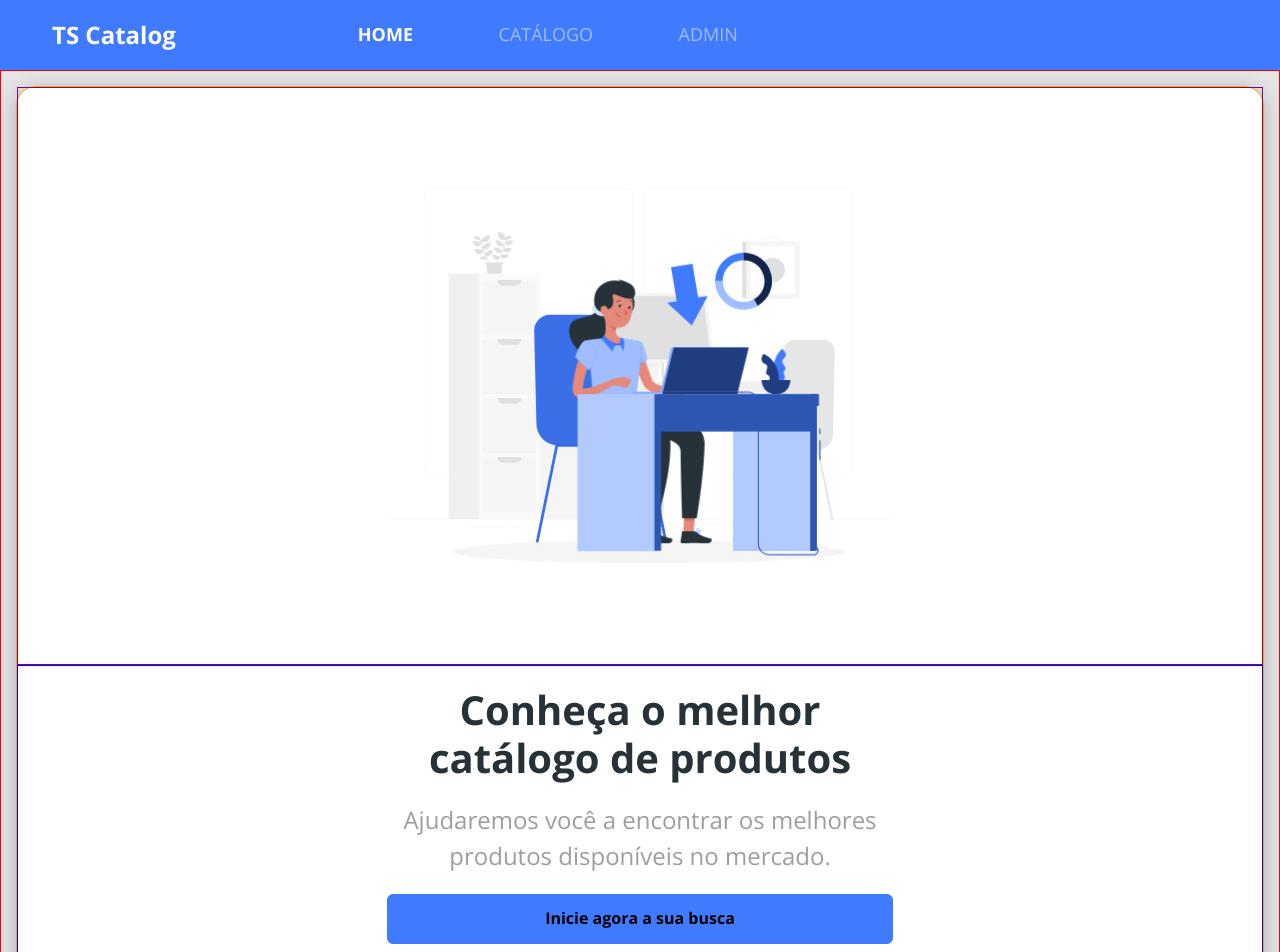
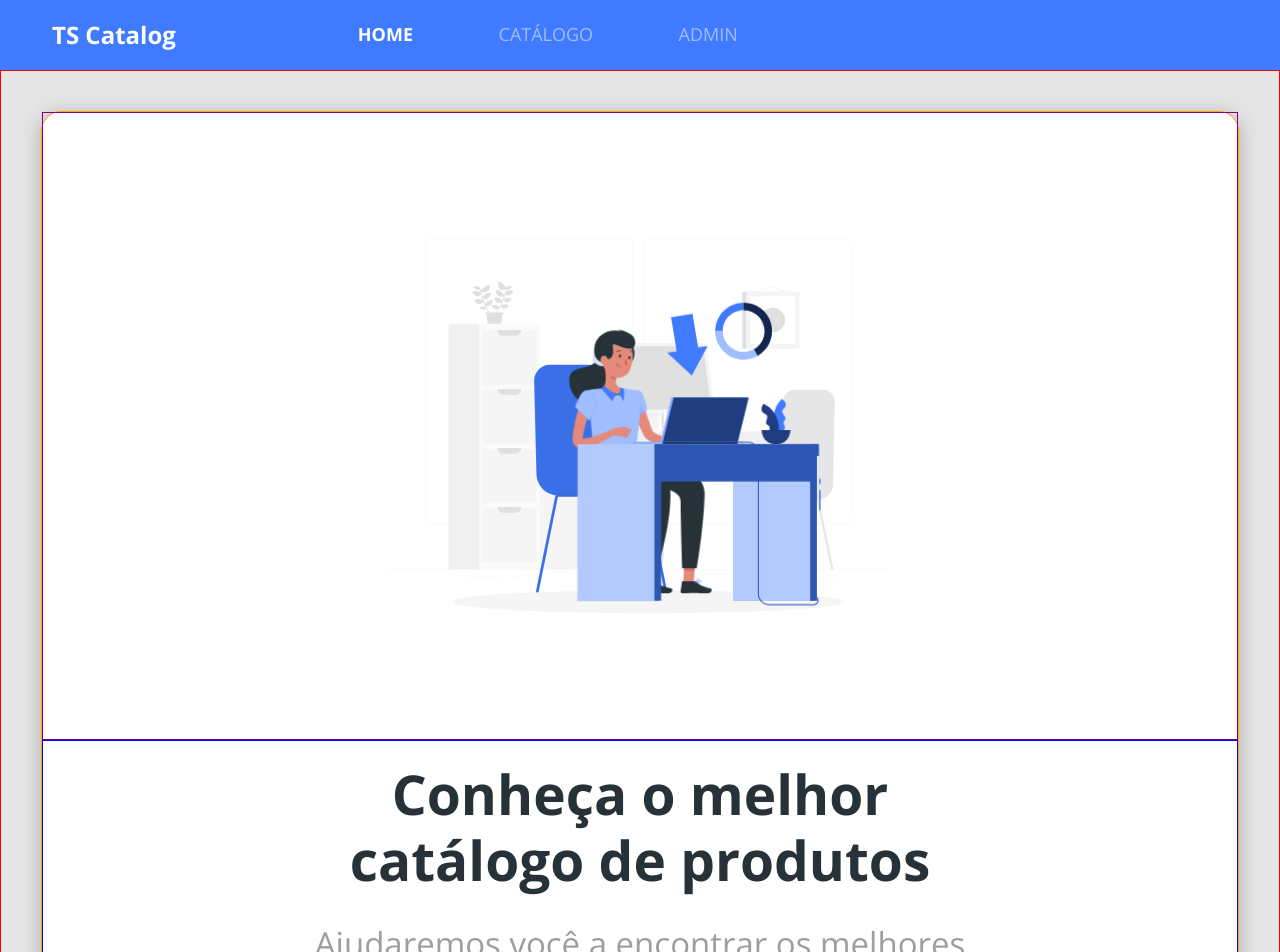
Before and after one commit to T-G0nc4lv3s/bds01-reactjs, a React (Create React App) app in the folder frontweb/: page / in a window 1280 px wide. Shown: the top 952 px of the page. Built offline with nearby package versions, Linux system fonts and the light colour scheme.

Commit message:
Responsiveness up to 992px

```diff
--- a/frontweb/src/pages/Home/styles.css
+++ b/frontweb/src/pages/Home/styles.css
@@ -80,3 +80,29 @@
     padding: 20px 20px 100px 20px;
   }
 }
+
+@media (min-width: 992px) {
+
+  .home-container{
+    font-size: 55px;
+    padding: 40px;
+  }
+
+  .home-image-container {
+    padding: 125px 20px;
+  }
+
+  .home-content-container {
+    padding: 20px 20px 150px 20px;
+  }
+
+  .home-content-container h1 {
+    width: 700px;
+    margin-bottom: 26px;
+  }
+
+  .home-content-container p {
+    width: 700px;
+    margin-bottom: 47px;
+  }
+}
```
